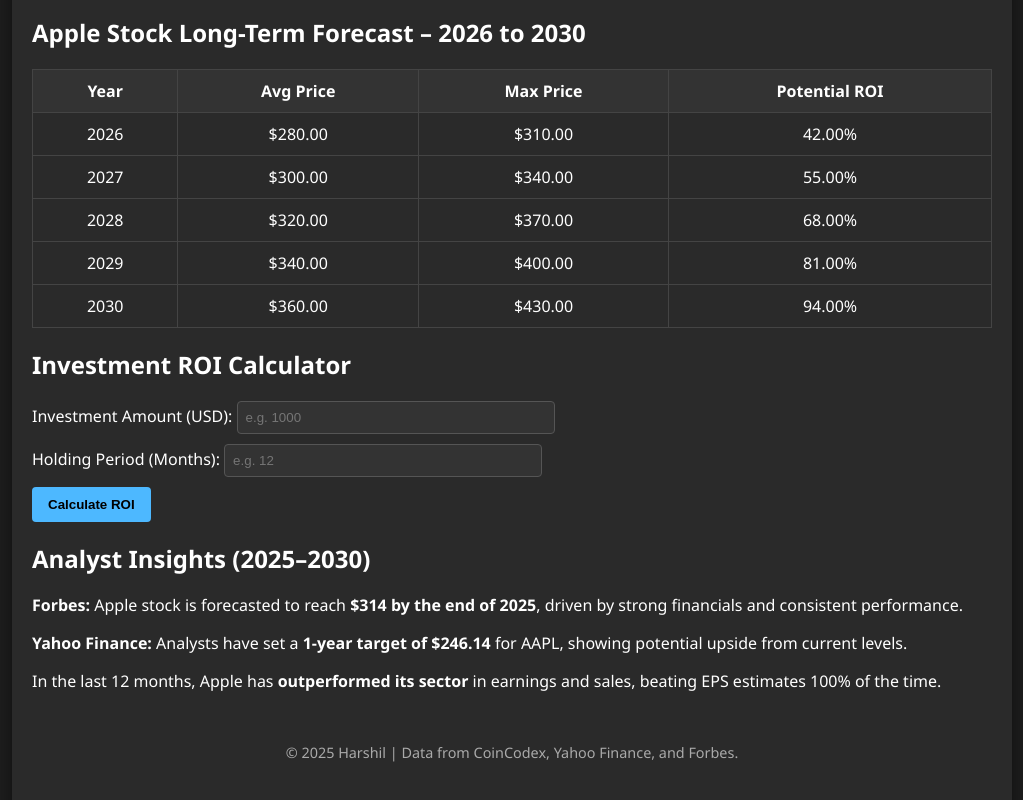
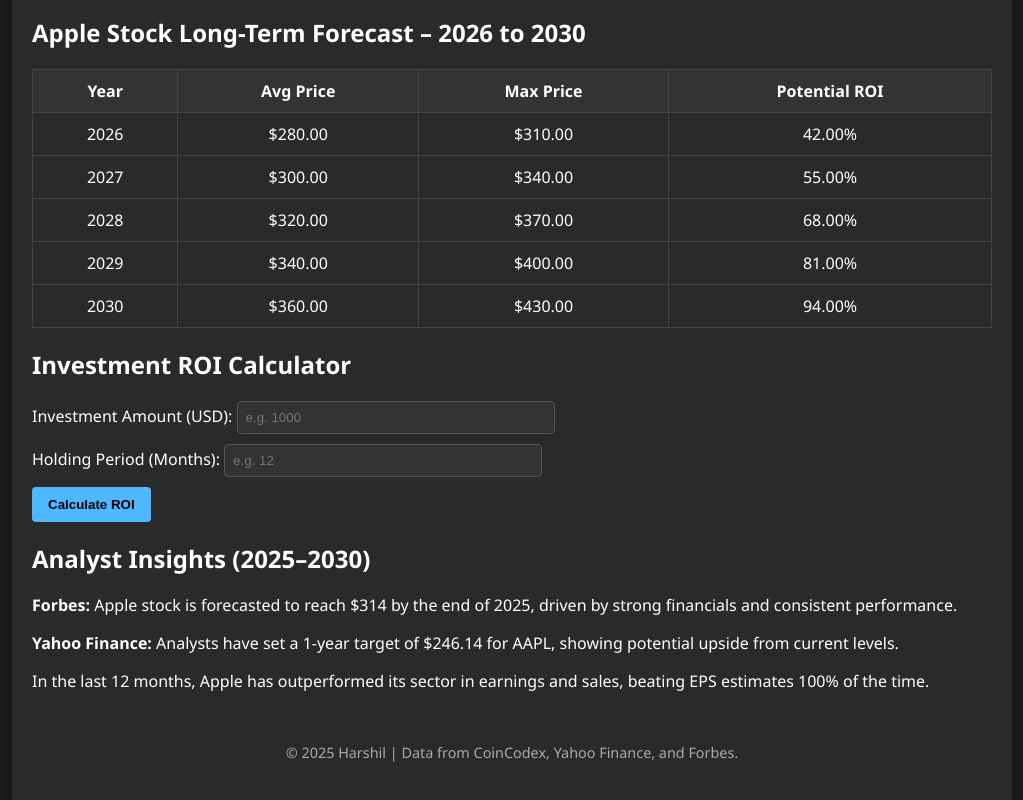
Before and after one commit to Harshil-Lotwala/stock-dashboard, a plain HTML site: page will-apple-stock-go-up.html in a window 1280 px wide. Shown: the part 1098-1898 px from the top of the page, without its empty margins (128-1151 px from the left). Drawn offline with Linux system fonts and the light colour scheme; a script that the page names is missing.

Commit message:
minor bugs fixed

```diff
--- a/will-apple-stock-go-up.html
+++ b/will-apple-stock-go-up.html
@@ -143,9 +143,9 @@
     <p id="roiResult" class="fade"></p>
 
     <h2 class="fade"> Analyst Insights (2025–2030)</h2>
-    <p class="fade"> <strong>Forbes:</strong> Apple stock is forecasted to reach <strong>$314 by the end of 2025</strong>, driven by strong financials and consistent performance.</p>
-    <p class="fade"> <strong>Yahoo Finance:</strong> Analysts have set a <strong>1-year target of $246.14</strong> for AAPL, showing potential upside from current levels.</p>
-    <p class="fade"> In the last 12 months, Apple has <strong>outperformed its sector</strong> in earnings and sales, beating EPS estimates 100% of the time.</p>
+    <p class="fade"> <strong>Forbes:</strong> Apple stock is forecasted to reach $314 by the end of 2025, driven by strong financials and consistent performance.</p>
+    <p class="fade"> <strong>Yahoo Finance:</strong> Analysts have set a 1-year target of $246.14 for AAPL, showing potential upside from current levels.</p>
+    <p class="fade"> In the last 12 months, Apple has outperformed its sector in earnings and sales, beating EPS estimates 100% of the time.</p>
 
     <footer class="fade">
       <p>© 2025 Harshil | Data from CoinCodex, Yahoo Finance, and Forbes.</p>
```
